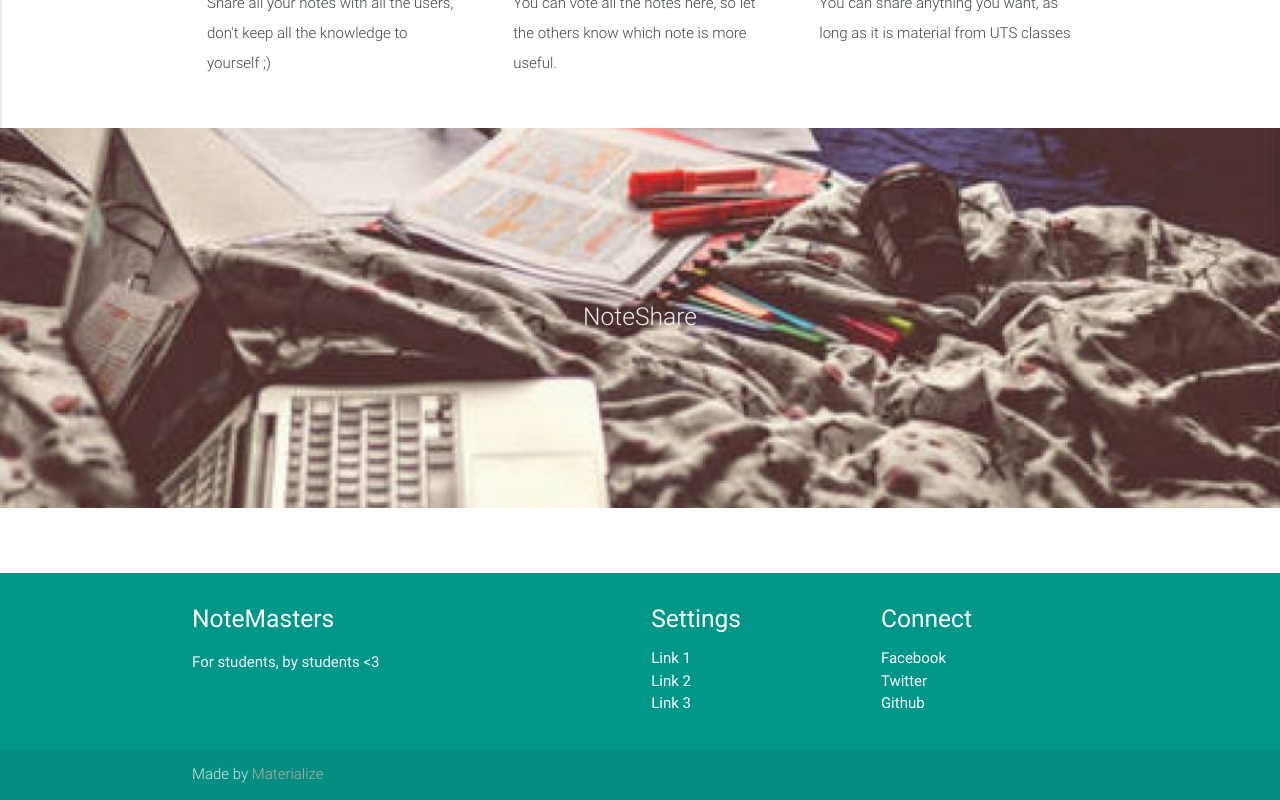
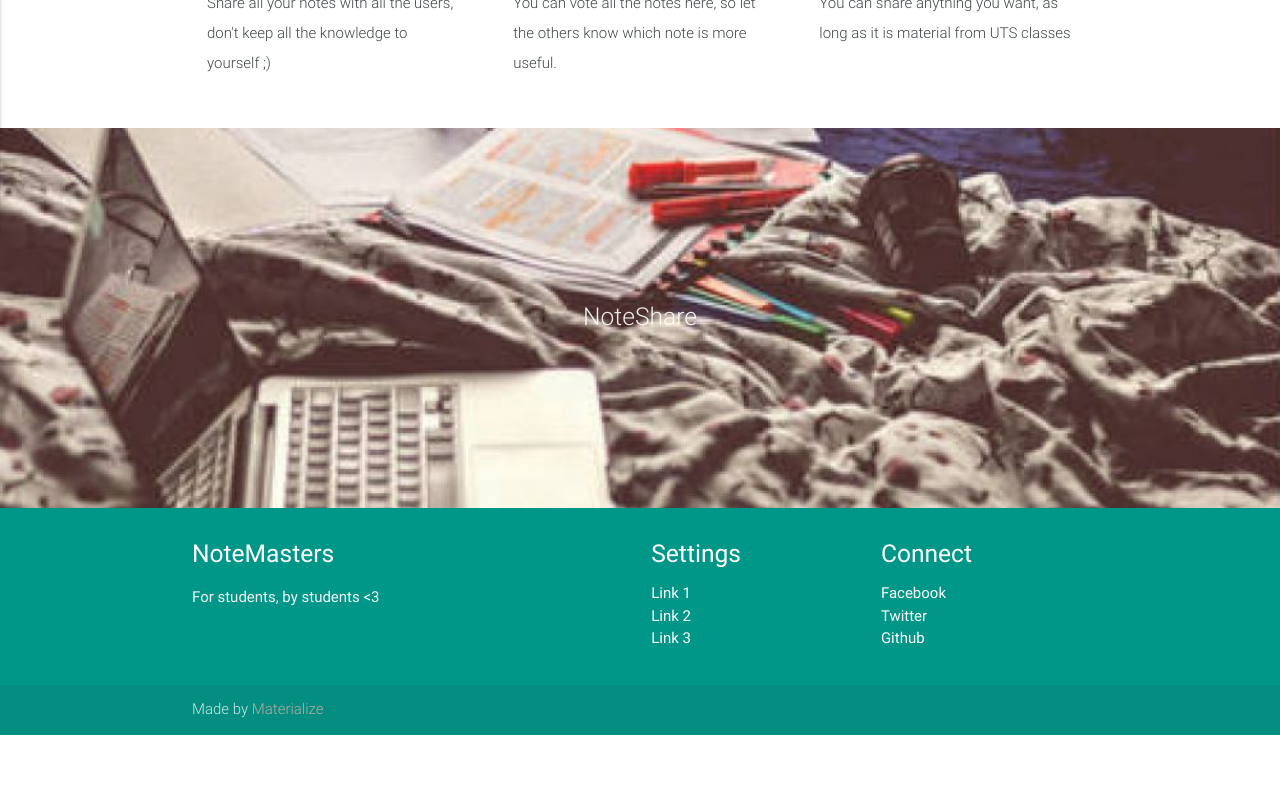
Before and after one commit to SepSpring2017/NoteShareWeb, an Angular app: page / in a window 1280 px wide. Shown: the part 626-1426 px from the top of the page. After the commit the page ends 1361 px from the top, so only its background shows below. Built offline with nearby package versions, Linux system fonts and the light colour scheme; what ng2-gravatar-directive would draw is missing.

Commit message:
Refactor

```diff
--- a/src/app/header/header.component.ts
+++ b/src/app/header/header.component.ts
@@ -9,7 +9,7 @@ import { AuthenticationService } from '../_services/authentication.service';
 })
 export class HeaderComponent implements OnInit {
 
-  constructor(private userService: UserService, private authService: AuthenticationService) { }
+  constructor(public userService: UserService, private authService: AuthenticationService) { }
 
   ngOnInit() {
   }
--- a/src/app/main/main.component.html
+++ b/src/app/main/main.component.html
@@ -7,7 +7,7 @@
         <h5 class="header col s12 light">Become a member now.</h5>
       </div>
       <div class="row center">
-        <a routerLink="/register" id="download-button" class="btn-large waves-effect waves-light teal lighten-1">Register</a>
+        <a routerLink="/register" class="btn-large waves-effect waves-light teal lighten-1">Register</a>
       </div>
     </div>
   </div>
@@ -16,6 +16,7 @@
 <div class="container">
   <div class="section">
     <div class="row">
+
       <div class="col s12 m4">
         <div class="icon-block">
           <h2 class="center brown-text"><i class="material-icons">flash_on</i></h2>
@@ -42,8 +43,8 @@
           <p class="light">You can share anything you want, as long as it is material from UTS classes</p>
         </div>
       </div>
+
     </div>
-
   </div>
 </div>
 
@@ -58,15 +59,3 @@
   </div>
   <div class="parallax"><img src="./assets/background3.jpg" alt="Unsplashed background img 2"></div>
 </div>
-
-<div class="container">
-  <div class="section">
-
-    <div class="row">
-      <div class="col s12 center">
-
-        <p class="left-align light"> </p>
-      </div>
-    </div>
-  </div>
-</div>
```
